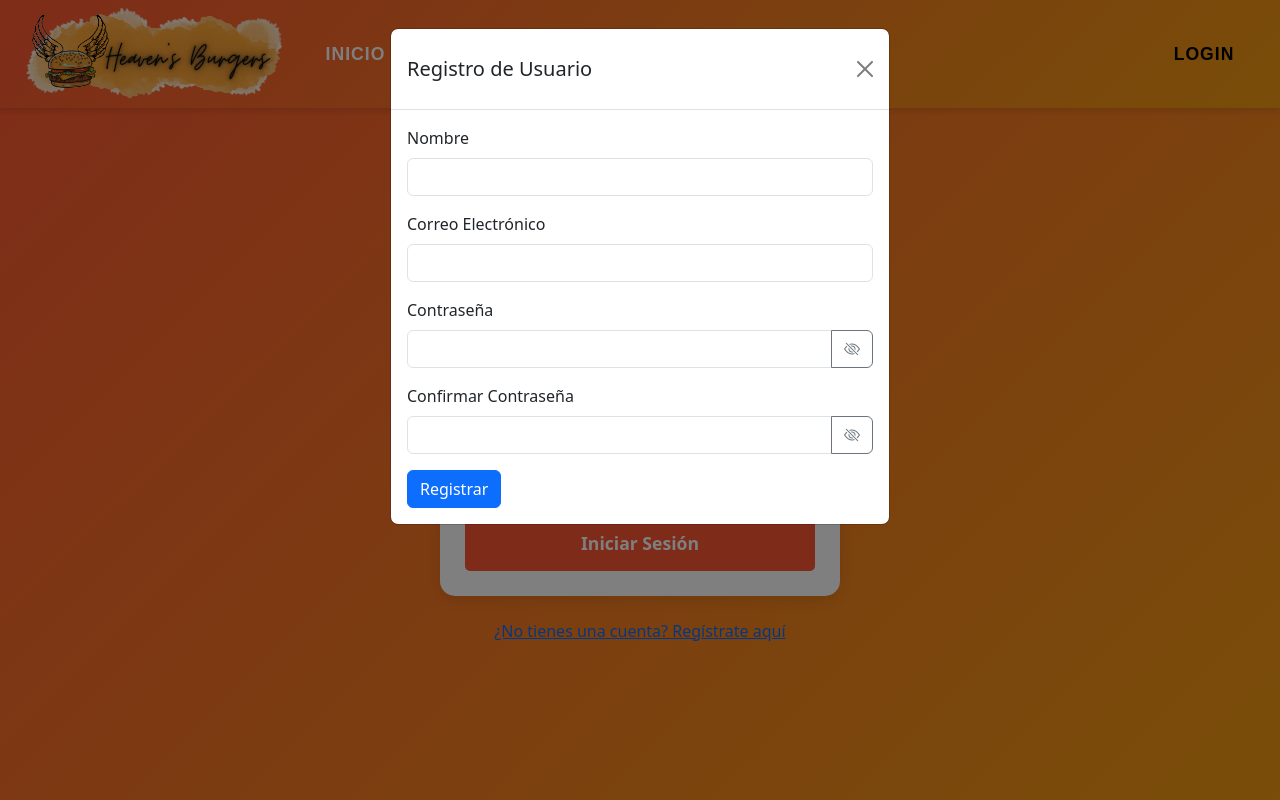
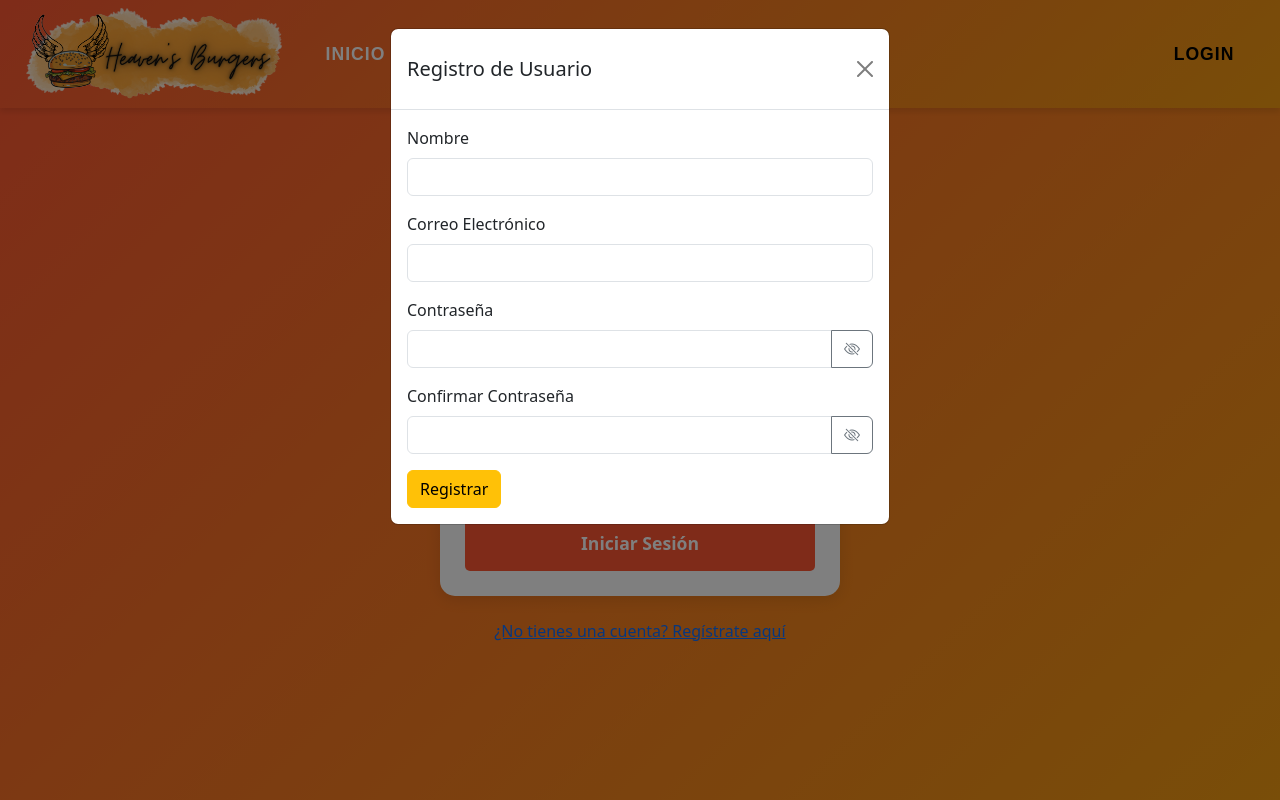
Before and after one commit to LucianaPB92/menu-restaurante, a React (Vite) app: page /login in a window 1280 px wide. Both pictures are taken after a click on the button "¿No tienes una cuenta? Regístrate aquí". Built offline with nearby package versions, Linux system fonts and the light colour scheme.

Commit message:
modificacion con respecto a botones, importacion de css de login, y adicion de clase para formulario

```diff
--- a/src/components/ModalRegisterApp.jsx
+++ b/src/components/ModalRegisterApp.jsx
@@ -1,7 +1,7 @@
 import React, { useState, useEffect } from "react";
 import { useForm } from "react-hook-form";
 import { postUsuario } from "../helpers/apiUsuarios";
-
+import "../css/LoginScreen.css"
 const RegisterModal = ({ id = "registerModal", defaultRole = "USER_ROLE" }) => {
   const [errorMessage, setErrorMessage] = useState(null);
   const [successMessage, setSuccessMessage] = useState(null);
@@ -110,7 +110,7 @@ const RegisterModal = ({ id = "registerModal", defaultRole = "USER_ROLE" }) => {
             ></button>
           </div>
           <div className="modal-body">
-            <form onSubmit={handleSubmit(registerUser)}>
+            <form className="register-form" onSubmit={handleSubmit(registerUser)}>
               <div className="mb-3">
                 <label htmlFor="regNombre" className="form-label">
                   Nombre
@@ -206,7 +206,7 @@ const RegisterModal = ({ id = "registerModal", defaultRole = "USER_ROLE" }) => {
                   {successMessage}
                 </div>
               )}
-              <button type="submit" className="btn btn-primary">
+              <button type="submit" className="btn btn-warning">
                 Registrar
               </button>
             </form>
```
